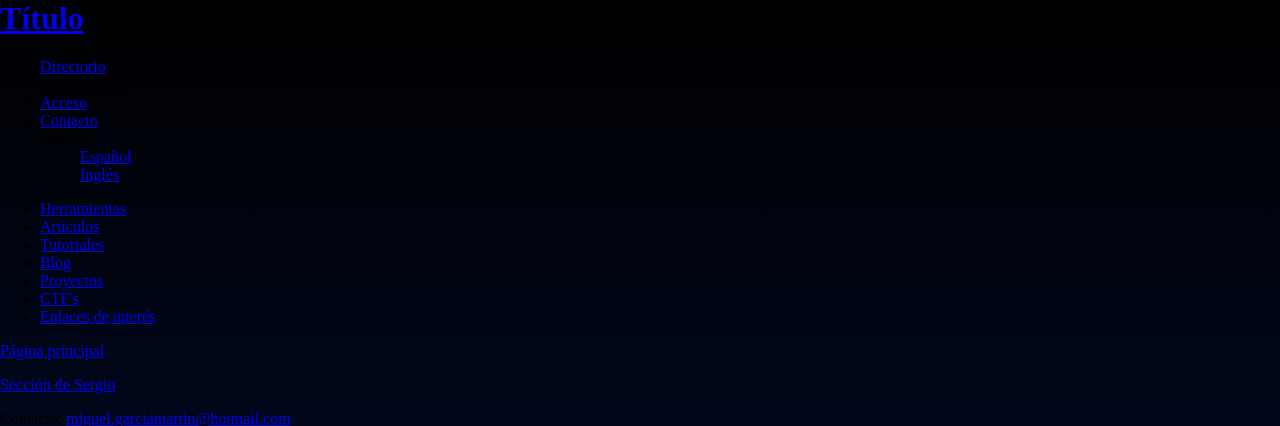
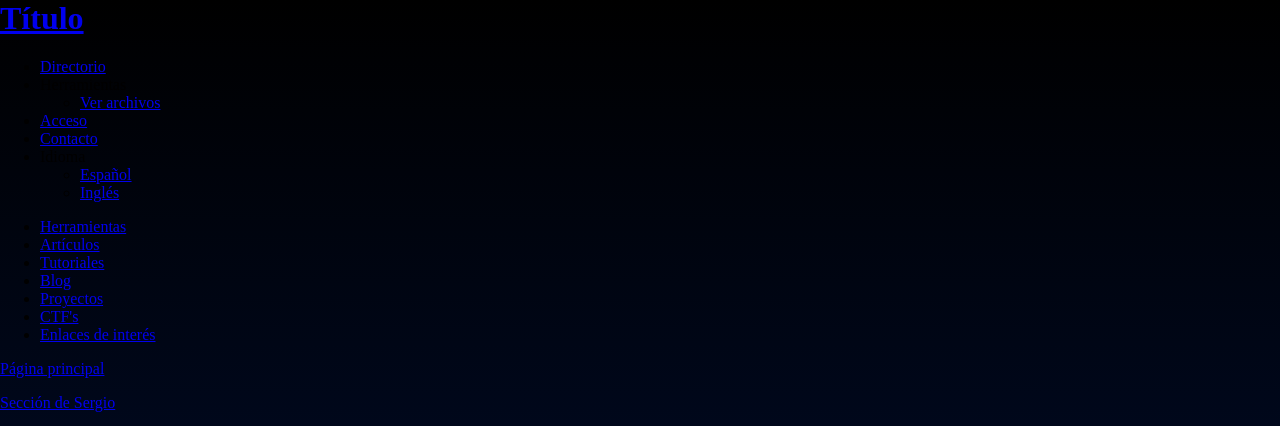
Before and after one commit to sergio-sanchezl/crispy-potato, a PHP site: page /plantillas/miguel.php in a window 1280 px wide. Shown: the top 426 px of the page. Run offline with PHP 8.4, Linux system fonts and the light colour scheme; data that the repository does not hold is empty; some libraries are stand-ins or nearby versions.

Commit message:
Added a link to 'ver_archivos.php'

```diff
--- a/plantillas/miguel.php
+++ b/plantillas/miguel.php
@@ -67,6 +67,7 @@
 		<li class="elem_menu"><a href="directorio.php">Directorio</a></li>
 		<li class="parent elem_menu">Herramientas
 			<ul class="contenido-desplegable">
+				<li><a href="ver_archivos.php">Ver archivos</a></li>
 			<?php
 				/* Si se ha registrado, se muestran herramientas adicionales */
 				if (session_status() == PHP_SESSION_NONE) {
```
